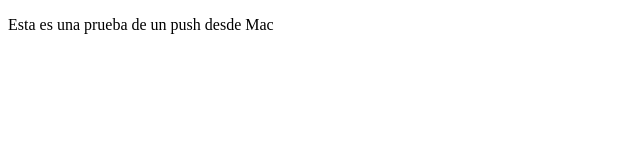
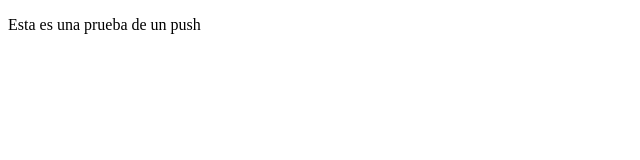
Before and after one commit to stefannypanameno93/platzi-curso-practico-javascript, a plain HTML site: page testPush.html in a window 1280 px wide. Shown: the full height of the page, 0-640 px from the left. Drawn offline with Linux system fonts and the light colour scheme.

Commit message:
Un archivo de prueba

```diff
--- a/testPush.html
+++ b/testPush.html
@@ -7,6 +7,6 @@
     <title>Document</title>
 </head>
 <body>
-    <p>Esta es una prueba de un push desde Mac</p>
+    <p>Esta es una prueba de un push</p>
 </body>
 </html>
```
